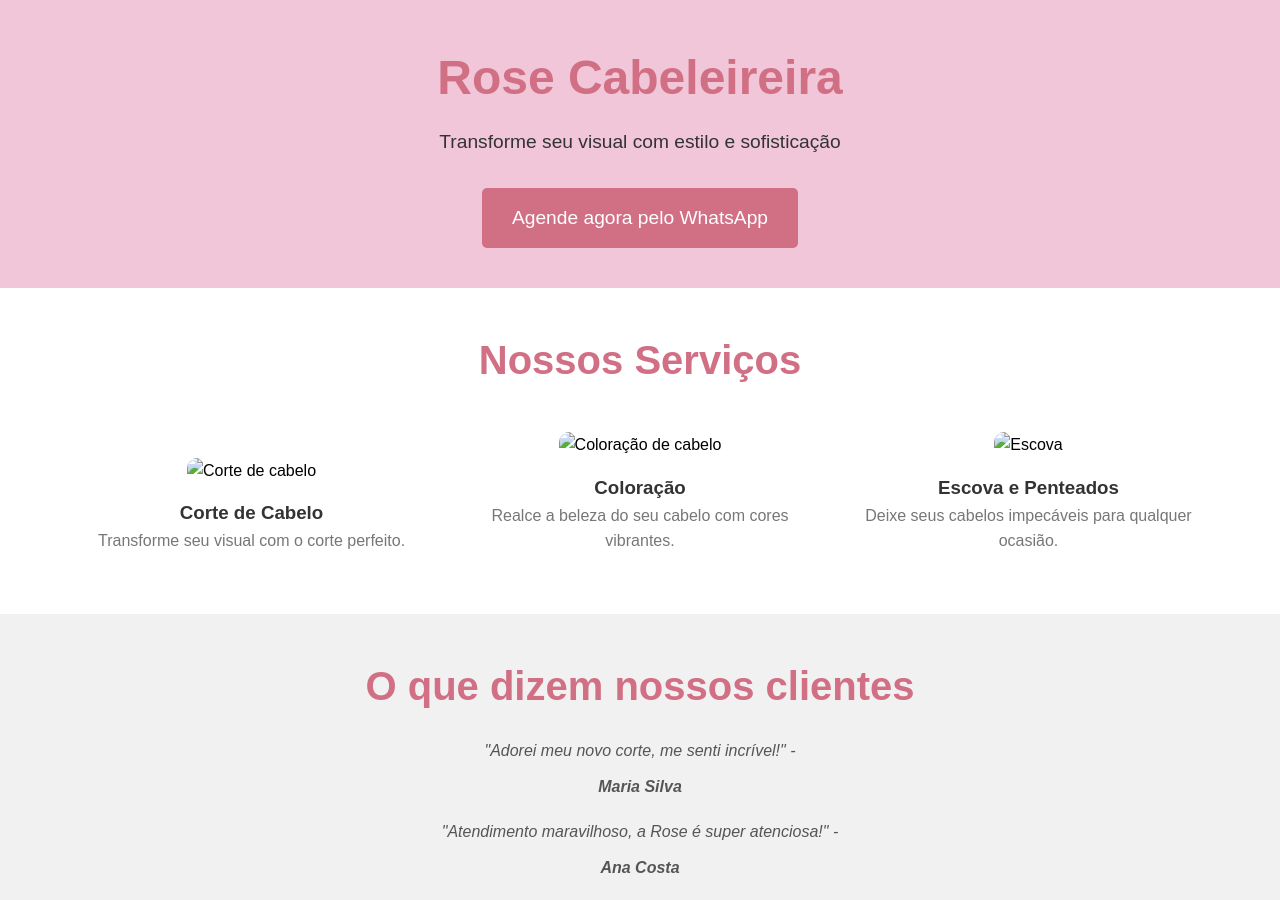
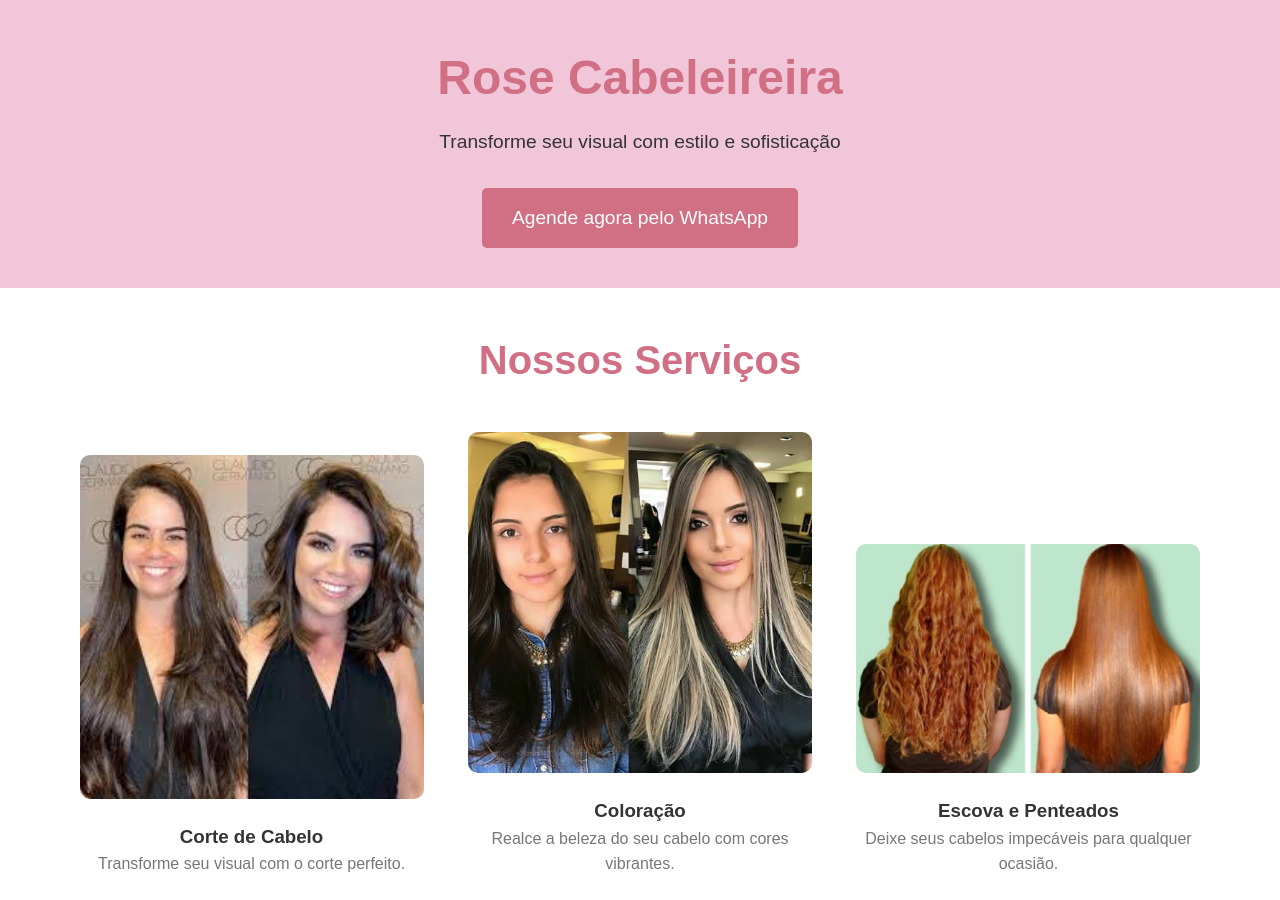
Before and after one commit to capdev34/rosepage, a plain HTML site: page index.html in a window 1280 px wide. Shown: the top 900 px of the page. Drawn offline with Linux system fonts and the light colour scheme.

Commit message:
Update index.html

```diff
--- a/index.html
+++ b/index.html
@@ -20,17 +20,17 @@
   <section class="services">
     <h2>Nossos Serviços</h2>
     <div class="service-item">
-      <img src="img/corte.jfif" alt="Corte de cabelo">
+      <img src="corte.jfif" alt="Corte de cabelo">
       <h3>Corte de Cabelo</h3>
       <p>Transforme seu visual com o corte perfeito.</p>
     </div>
     <div class="service-item">
-      <img src="img/coloração.png" alt="Coloração de cabelo">
+      <img src="coloração.png" alt="Coloração de cabelo">
       <h3>Coloração</h3>
       <p>Realce a beleza do seu cabelo com cores vibrantes.</p>
     </div>
     <div class="service-item">
-      <img src="img/escova.jpg" alt="Escova">
+      <img src="escova.jpg" alt="Escova">
       <h3>Escova e Penteados</h3>
       <p>Deixe seus cabelos impecáveis para qualquer ocasião.</p>
     </div>
```
